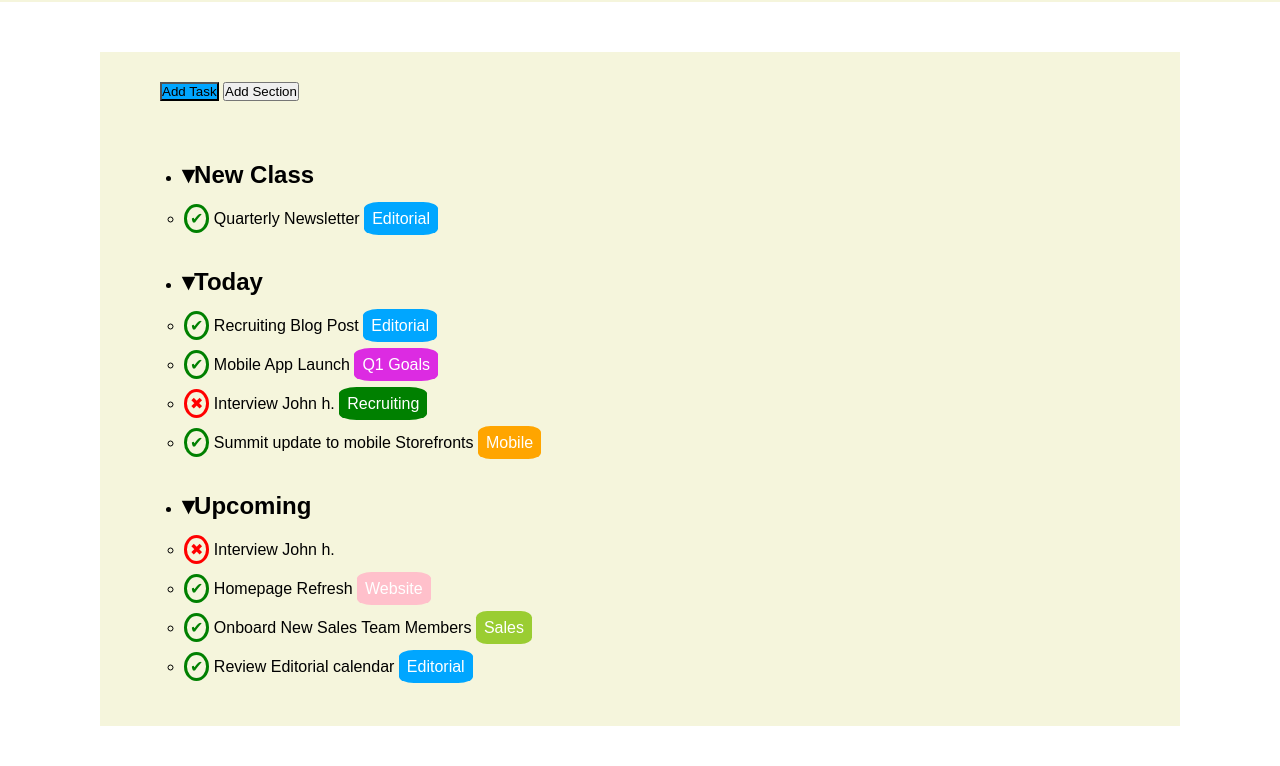
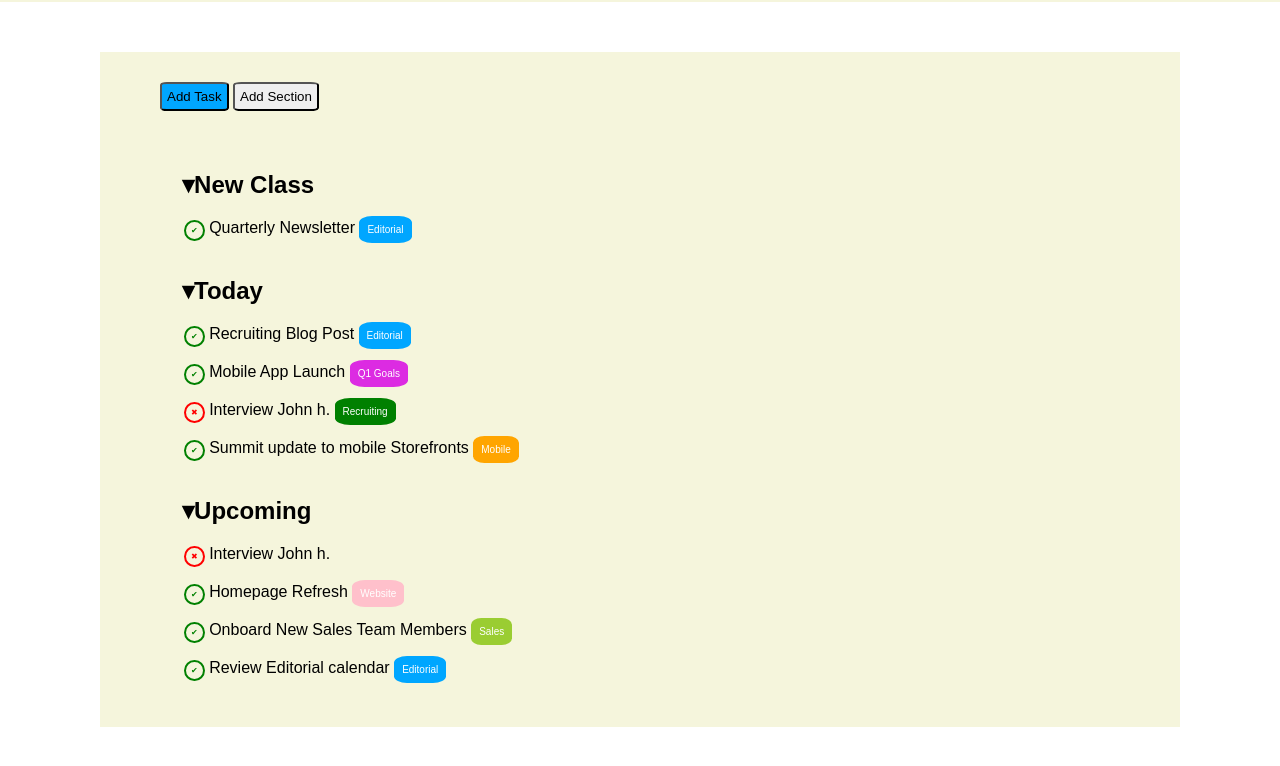
Before and after one commit to mariannacoppa/html-css-toboolist, a plain HTML site: page index.html in a window 1280 px wide. Shown: the part 58-824 px from the top of the page. Drawn offline with Linux system fonts and the light colour scheme.

Commit message:
[FIX] checked marks and list style

```diff
--- a/css/style.css
+++ b/css/style.css
@@ -34,6 +34,10 @@ header, .container {
 .blue, .blue-highlight {
     background-color: rgb(0, 166, 255);
 }
+button {
+    padding: 5px;
+    border-radius: 10%;
+}
 .navigator {
     padding: 10px 20px;
 }
@@ -43,25 +47,31 @@ header, .container {
 h2 {
     margin: 40px 0px 3px;
 }
+ul {
+    list-style: none;
+}
 li {
     margin: 20px 2px;
 }
 .checkmark {
     color: green;
-    border: 3px solid green;
+    border-color:  green;
+}
+.cross, .checkmark {
+    font-size: 8px;
     border-radius: 50%;
-    padding: 3px;
+    padding: 4px 5px;
+    border: 2px solid;
 }
 .cross {
     color: red;
-    border: 3px solid red;
-    border-radius: 50%;
-    padding: 3px;
+    border-color:  red;
 }
 .blue-highlight, .violet-highlight, .green-highlight, .orange-highlight, .pink-highlight, .yg-highlight {
     padding: 8px;
-    border-radius: 20%;
+    border-radius: 25%;
     color: white;
+    font-size: 10px;
 }
 .violet-highlight {
     background-color: rgb(220, 43, 226);
```
Also changed, not shown: index.html (+1 -1 lines).
